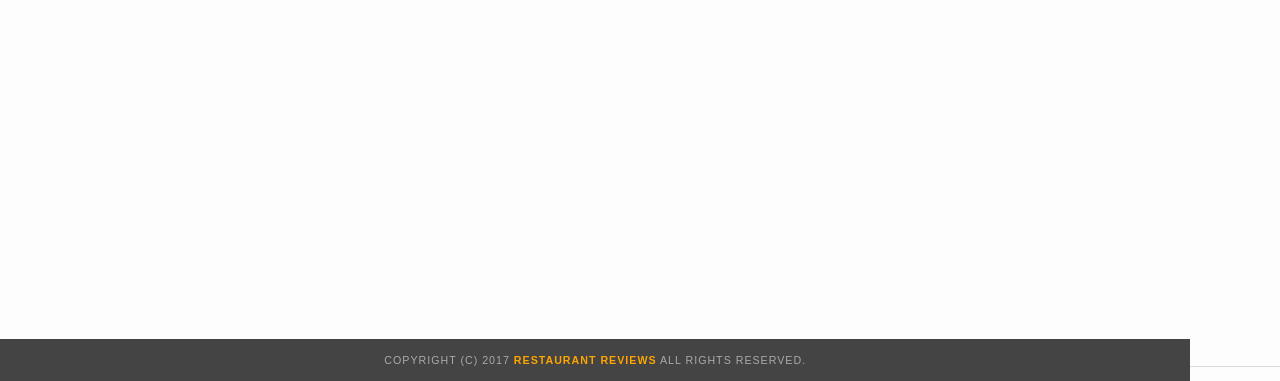
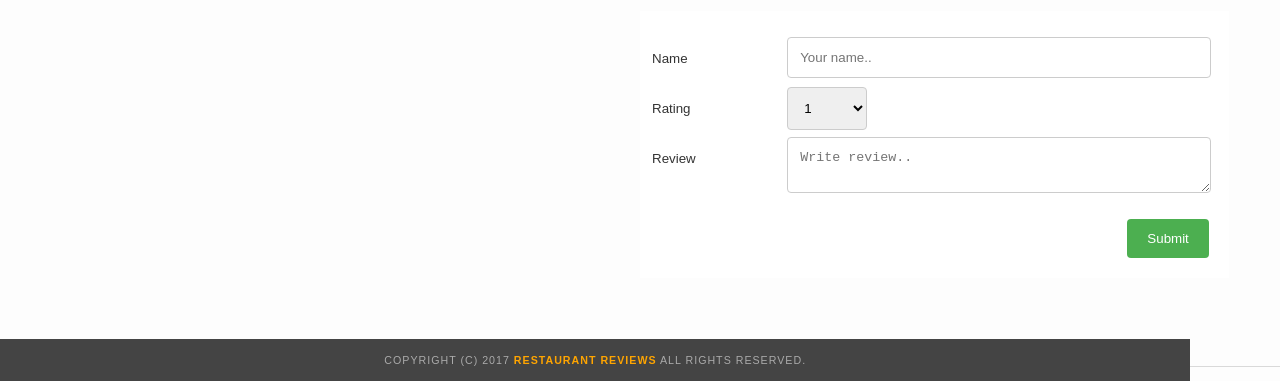
Before and after one commit to rajashekar/restuarant-reviews-3, a website with bundled scripts: page restaurant.html in a window 1280 px wide. Shown: the part 419-800 px from the top of the page. Built offline with nearby package versions, Linux system fonts and the light colour scheme.

Commit message:
feat: Adding review form

```diff
--- a/css/styles.css
+++ b/css/styles.css
@@ -306,6 +306,77 @@ nav h1 a {
   color: #666;
 }
 
+/* === review form START === */
+#review-form {
+  border-radius: 5px;
+  padding-right: 8%;
+}
+
+/* Clear floats after the columns */
+#review-form .row:after {
+  content: "";
+  display: table;
+  clear: both;
+}
+
+.col-1 {
+  float: left;
+  width: 25%;
+  margin-top: 6px;
+}
+
+.col-2 {
+  float: left;
+  width: 75%;
+  margin-top: 6px;
+}
+
+.col-3 {
+  float: left;
+  width: 15%;
+  margin-top: 6px;
+}
+
+form > .row > .col-1 > label{
+  padding: 12px;
+  display: inline-block;
+  visibility: visible;
+}
+
+form {
+  padding-top: 20px;
+  background-color: white;
+}
+
+input[type=text], select, textarea {
+  width: 90%;
+  padding: 12px;
+  border: 1px solid #ccc;
+  border-radius: 4px;
+  resize: vertical;
+}
+
+input[type=submit] {
+  background-color: #4CAF50;
+  color: white;
+  padding: 12px 20px;
+  border: none;
+  border-radius: 4px;
+  cursor: pointer;
+  float: right;
+}
+
+input[type=submit]:hover {
+  background-color: #45a049;
+}
+
+.submit {
+  padding: 20px;
+}
+
+/* === review form END === */
+
+
 /* ============ Media Queries for home page =============== */
 
 @media (max-width: 1000px) {
--- a/restaurant.html
+++ b/restaurant.html
@@ -54,6 +54,44 @@
     <!-- end restaurant -->
     <!-- Beginning reviews -->
     <section tabindex="10" id="reviews-container">
+      <section id="review-form">
+        <h2>Write a review</h2>
+        <form action="/">
+          <div class="row">
+              <div class="col-1">
+                <label for="name">Name</label>
+              </div>
+              <div class="col-2">
+                <input type="text" id="name" name="name" placeholder="Your name..">
+              </div>
+          </div>
+          <div class="row">
+            <div class="col-1">
+              <label for="Rating">Rating</label>
+            </div>
+            <div class="col-3">
+              <select id="rating" name="rating">
+                <option value="1">1</option>
+                <option value="2">2</option>
+                <option value="3">3</option>
+                <option value="4">4</option>
+                <option value="5">5</option>
+              </select>
+            </div>
+          </div>
+          <div class="row">
+            <div class="col-1">
+              <label for="Review">Review</label>
+            </div>
+            <div class="col-2">
+              <textarea id="review" name="review" placeholder="Write review.."></textarea>
+            </div>
+          </div>
+          <div class="row submit">
+            <input type="submit" value="Submit">
+          </div>
+        </form>
+      </section>
       <ul id="reviews-list"></ul>
     </section>
     <!-- End reviews -->
```
